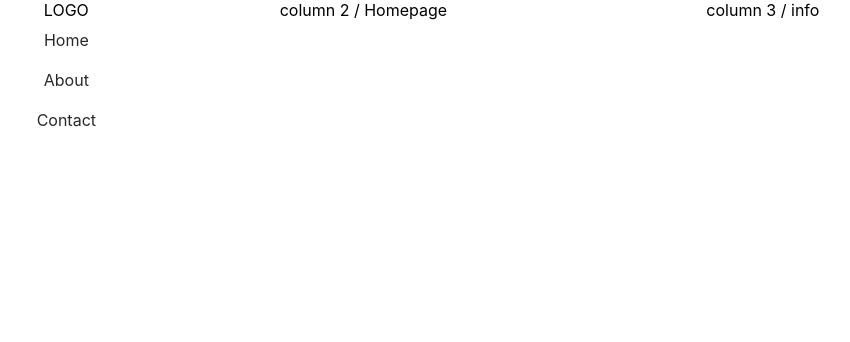
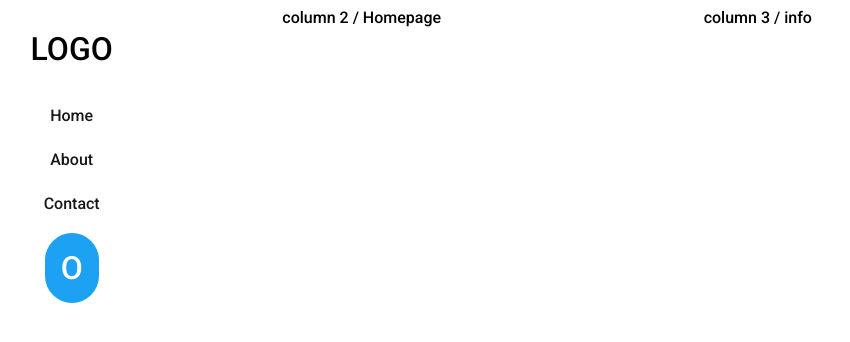
Before and after one commit to ramazandogna/one-with-all-social, a React (Create React App) app: page / in a window 1280 px wide. Shown: the top 342 px of the page, without its empty margins (147-997 px from the left). Built offline with nearby package versions, Linux system fonts and the light colour scheme.

Commit message:
Sidebar template update

```diff
--- a/src/App.css
+++ b/src/App.css
@@ -1,12 +1,7 @@
-@import url('https://fonts.googleapis.com/css2?family=Roboto:wght@500;700&display=swap');
-
-.body {
-   font-family: 'Roboto', sans-serif;
-}
-
-.html {
+html {
    margin: 0;
    padding: 0;
+   scroll-behavior: smooth;
 }
 
 .container {
@@ -22,6 +17,11 @@
    text-align: center;
 }
 
+.sidebar-logo {
+   font-size: 2rem;
+   padding: 1.4rem;
+}
+
 .sidebar-menu-ul {
    list-style: none;
    margin: 0;
@@ -30,16 +30,38 @@
 
 .sidebar-menu-element {
    display: block;
+   margin-top: 5px;
 }
 
 .sidebar-menu-element a {
-   display: block;
+   display: inline-block;
    padding: 10px;
    text-decoration: none;
-   color: #28282b;
+   color: #171717;
    background-color: #fff;
 }
 
 .sidebar-menu-element a:hover {
    background-color: #f2f2f2;
+   border-radius: 9999px;
 }
+
+.sidebar-share {
+   margin-top: 10px;
+   display: inline-block;
+   font-size: 2rem;
+   padding: 1rem;
+   background-color: #1da1f2;
+   border-radius: 9999px;
+}
+
+.sidebar-share a {
+   text-decoration: none;
+   color: #fff;
+}
+
+.sidebar-share:hover {
+   border-radius: 9999px;
+   text-decoration: underline;
+   cursor: pointer;
+}
--- a/src/components/Sidebar.js
+++ b/src/components/Sidebar.js
@@ -10,12 +10,17 @@ function Sidebar() {
                <a href="#">Home</a>
             </li>
             <li class="sidebar-menu-element">
-               <a href="#">About</a>
+               <a className="about" href="#">
+                  About
+               </a>
             </li>
             <li class="sidebar-menu-element">
                <a href="#">Contact</a>
             </li>
          </ul>
+         <div className="sidebar-share">
+            <a href="/">O</a>
+         </div>
       </div>
    );
 }
--- a/src/index.css
+++ b/src/index.css
@@ -1,13 +1,5 @@
+@import url('https://fonts.googleapis.com/css2?family=Roboto:wght@500;700&display=swap');
+
 body {
-  margin: 0;
-  font-family: -apple-system, BlinkMacSystemFont, 'Segoe UI', 'Roboto', 'Oxygen',
-    'Ubuntu', 'Cantarell', 'Fira Sans', 'Droid Sans', 'Helvetica Neue',
-    sans-serif;
-  -webkit-font-smoothing: antialiased;
-  -moz-osx-font-smoothing: grayscale;
+   font-family: 'Roboto', sans-serif;
 }
-
-code {
-  font-family: source-code-pro, Menlo, Monaco, Consolas, 'Courier New',
-    monospace;
-}
```
